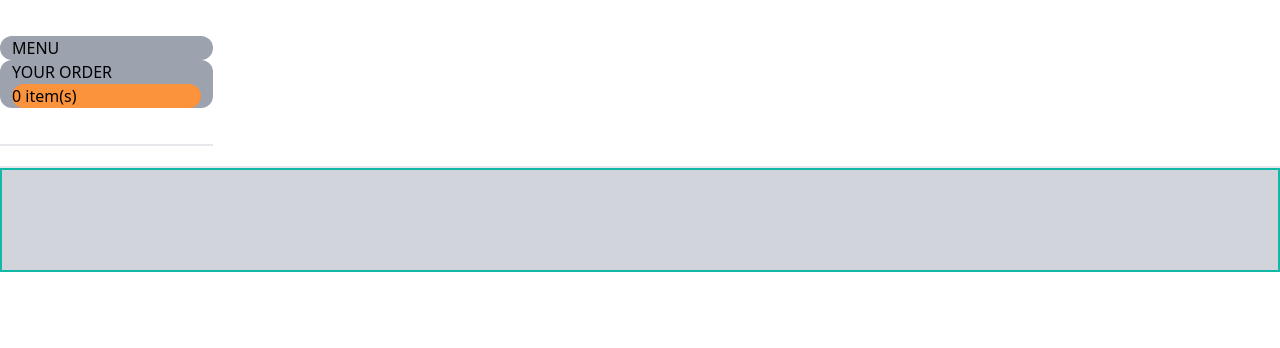
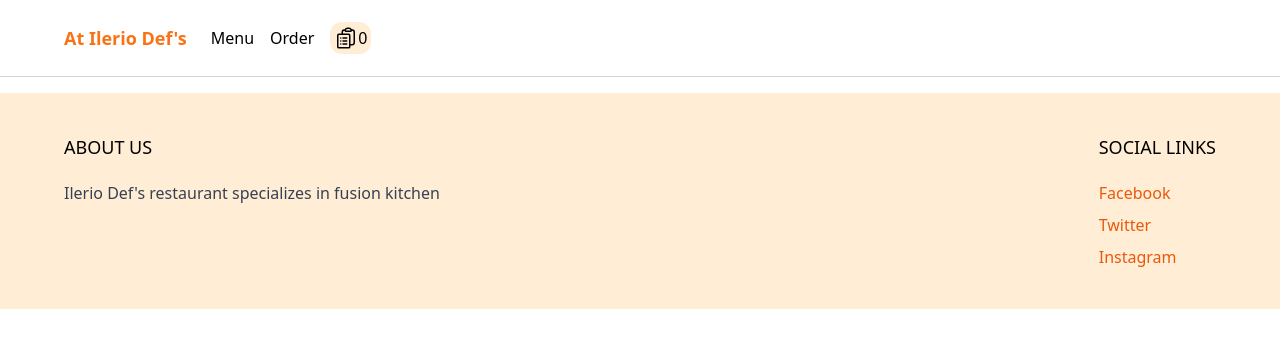
Before and after one commit to IlerioDef/menu_restaurant, a Django app: page / in a window 1280 px wide. Shown: the top 348 px of the page. Run offline with Django 4.2, Linux system fonts and the light colour scheme; data that the repository does not hold is empty; style sheets or scripts are compiled from the project's sources; some libraries are stand-ins or nearby versions.

Commit message:
Redone core.html and menu.html fixed get_allergen_list function, now it's possible to iterate within the template

```diff
--- a/core/models.py
+++ b/core/models.py
@@ -64,11 +64,10 @@ class Item(models.Model):
     def get_allergen_list(self):
         if self.allergen:
 
-            allergen_list = []
-            for e in Allergen.objects.filter(item__id=self.id).get():
-                allergen_list += e
+            allergen_list = Allergen.objects.filter(item__id=self.id)
 
             return allergen_list
+        else: return None
 
     def get_price(self):
         return self.price / 100
--- a/core/templates/core/core.html
+++ b/core/templates/core/core.html
@@ -4,38 +4,61 @@
     <head>
         <meta charset="UTF-8">
         <meta name="viewport" content="width=device-width, initial-scale=1">
-    <title>at Ilerio Def's</title>
-
+        <title>{% block title %}{% endblock %} at Ilerio Def's</title>
         <link rel="stylesheet" type="text/css" href="{% static 'core/style.css' %}">
         <script src="https://cdn.tailwindcss.com"></script>
     </head>
     <body>
-<nav class="w-1/6 border-b-2 h-full flex-wrap py-3">
-    <div >
-        <ul class="inline h-full justify-between px-3 uppercase">
-            <li class="rounded-xl bg-gray-400 px-3">
-                <a href="{%  url 'menu' %}">Menu</a>
-            </li>
-            <li class="rounded-xl bg-gray-400 px-3">
-                <a href="{% url 'order' %}">Your order</a>
-                <div class="lowercase bg-orange-400 rounded-xl">{{ menu_order.get_order_quantity }} item(s)</div>
+    <nav class="border-b border-gray-300">
+            <div class="max-w-6xl mx-auto py-2 px-6 xl:px-0  items-center flex justify-between">
+                <div class="menu-left flex items-center space-x-6">
+                    <a href="#" class="py-4 text-lg text-orange-500 font-semibold">At Ilerio Def's</a>
+
+                    <ul class="flex items-center space-x-4">
+                        <li><a href="{%  url 'menu' %}">Menu</a></li>
+                        <li><a href="{% url 'order' %}">Order</a></li>
+                        <li>
+                            <div class="flex bg-orange-100 rounded-xl p-1">
+                                <svg xmlns="http://www.w3.org/2000/svg" fill="none" viewBox="0 0 24 24" stroke-width="1.5" stroke="currentColor" class="w-6 h-6">
+                                    <path stroke-linecap="round" stroke-linejoin="round" d="M9 12h3.75M9 15h3.75M9 18h3.75m3 .75H18a2.25 2.25 0 002.25-2.25V6.108c0-1.135-.845-2.098-1.976-2.192a48.424 48.424 0 00-1.123-.08m-5.801 0c-.065.21-.1.433-.1.664 0 .414.336.75.75.75h4.5a.75.75 0 00.75-.75 2.25 2.25 0 00-.1-.664m-5.8 0A2.251 2.251 0 0113.5 2.25H15c1.012 0 1.867.668 2.15 1.586m-5.8 0c-.376.023-.75.05-1.124.08C9.095 4.01 8.25 4.973 8.25 6.108V8.25m0 0H4.875c-.621 0-1.125.504-1.125 1.125v11.25c0 .621.504 1.125 1.125 1.125h9.75c.621 0 1.125-.504 1.125-1.125V9.375c0-.621-.504-1.125-1.125-1.125H8.25zM6.75 12h.008v.008H6.75V12zm0 3h.008v.008H6.75V15zm0 3h.008v.008H6.75V18z" />
+                                </svg>
+                                <a href="#" class="">{{ menu_order.get_order_quantity }}</a>
+                            </div>
                         </li>
                     </ul>
+                </div>
+                <div class="menu-right flex items-center space-x-4">
+                    <a href="#">
 
+                    </a>
+                </div>
             </div>
     </nav>
-<div class=" flex w-full h-full  bg-white border-b-2 pt-5">
-    <div class="flex-wrap justify-center bg-white">
-        <div class="flex-wrap w-full">
+
+
+
+
                 {% block content %}
                 {% endblock %}
+
+        <footer class="bg-orange-100">
+            <div class="max-w-6xl mx-auto py-10 px-6 xl:px-0 md:flex justify-between">
+                <div class="footer-left mb-12 md:mb-0">
+                    <h2 class="mb-5 uppercase text-lg">About us</h2>
+                    <p class="text-gray-700">Ilerio Def's restaurant specializes in fusion kitchen</p>
+                </div>
+
+                <div class="footer-right">
+                    <h2 class="mb-5 uppercase text-lg">Social links</h2>
+
+                    <ul class="space-y-2">
+                        <li><a href="#" class="text-orange-600 hover:text-orange-800">Facebook</a></li>
+                        <li><a href="#" class="text-orange-600 hover:text-orange-800">Twitter</a></li>
+                        <li><a href="#" class="text-orange-600 hover:text-orange-800">Instagram</a></li>
+
+                    </ul>
                 </div>
             </div>
-</div>
-<footer class="border-2 p-10 bg-gray-300 border-teal-500 flex">
-    <div class="flex-auto pt-5">
-    </div>
-
         </footer>
     </body>
 </html>
--- a/core/templates/core/menu.html
+++ b/core/templates/core/menu.html
@@ -2,15 +2,41 @@
 {% block content %}
 
 
-    {% for item in menu %}
-        <div class="border-2 flex-row border-red-500 text-center bg-gray-400 w-full">
-            {{ item.name }} {{ item.get_price }} {{ item.category.name }}
-        <img src="item.image.url">
-        <div>
-            <a href="{% url 'order_add' item.id %}?next={% url 'order' %} " class="p-3 bg-green-500 rounded-xl">add</a>
+ <div class="max-w-6xl mx-auto py-2 px-6 xl:px-0">
+            <div class="products flex items-center flex-wrap">
+                {% for item in menu %}
+                <div class="product w-full md:w-1/3 xl:w-1/4 p-6  border-b-2 bg-gray-50 rounded-2xl">
+                        <img src="https://placehold.co/240x240.png" class="object-fill rounded-2xl">
+                    <div class="pt-3  flex-wrap">
+                        <a href="#">{{ item.name }}</a><br>
+
+                        <a href="#" class="text-orange-500 hover:text-orange-800">{{ item.category }}</a>
+
+                    </div>
+                    <div class="flex w-full justify-between">
+                        <p class="pt-1 text-gray-400">{{ item.get_price }}</p>
+                        <a href="{% url 'order_add' item.id %}?next={% url 'order' %} " class=" bg-orange-300 p-1 rounded-full text-white hover:text-yellow-300 hover:bg-orange-600 shadow-lg border-b border-orange-700">
+                            <svg xmlns="http://www.w3.org/2000/svg" fill="none" viewBox="0 0 24 24" stroke-width="1.5" stroke="currentColor" class="w-6 h-6">
+                              <path stroke-linecap="round" stroke-linejoin="round" d="M9 12.75l3 3m0 0l3-3m-3 3v-7.5M21 12a9 9 0 11-18 0 9 9 0 0118 0z" />
+                            </svg>
+                        </a>
+
+                    </div>
+
+                        <ul class="pt-1 text-orange-700 inline-flex">Allergens:
+                            {% for allergen in item.get_allergen_list %}
+                            <li class="px-1">{{ allergen }}</li>
+                            {% endfor %}
+                                </ul>
+                </div>
+                {% endfor %}
+
+
+
+
+            </div>
         </div>
-        </div>
-    {% endfor %}
+
 
 
 {% endblock %}
--- a/order/templates/order.html
+++ b/order/templates/order.html
@@ -1,4 +1,5 @@
 {% extends 'core/core.html' %}
+{% block title %}Your order{% endblock %}
 {% block content %}
 
 
```
Lines whose indentation alone changed are shown as unchanged.
